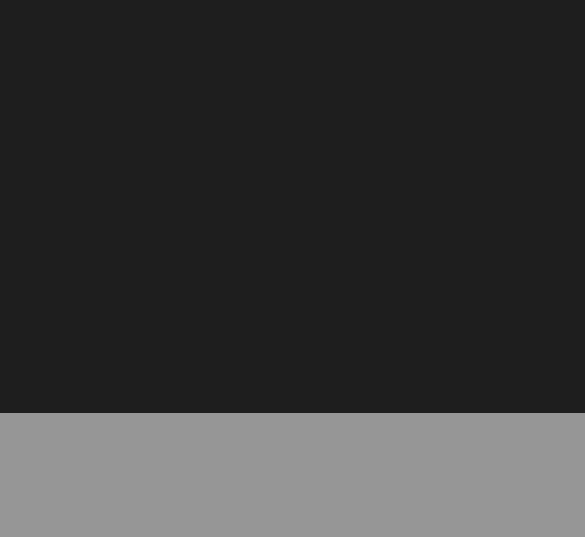
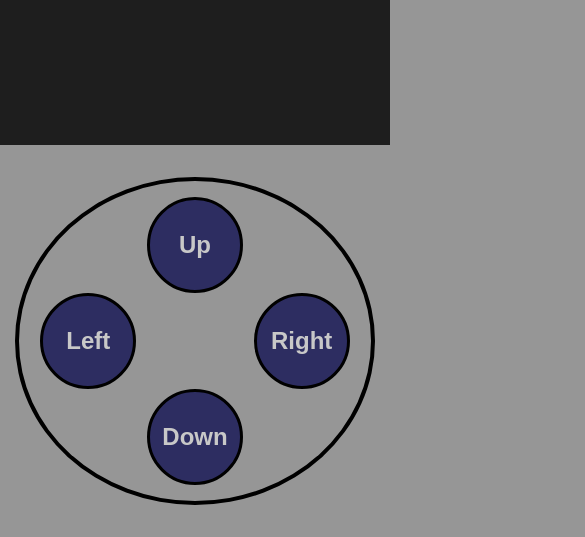
Before and after one commit to jtkyber/snake-game, a website with bundled scripts: page public/index.html in a window 390 px wide. Shown: the part 307-844 px from the top of the page, 585 px wide, since content can reach past the window. Built offline with nearby package versions, Linux system fonts and the light colour scheme.

Commit message:
added controls for mobile

```diff
--- a/public/index.css
+++ b/public/index.css
@@ -7,6 +7,9 @@ body {
     height: 100vh;
     overflow: hidden;
     background-color: rgb(150, 150, 150);
+    display: flex;
+    flex-flow: column nowrap;
+    align-items: center;
 }
 
 .game {
@@ -60,9 +63,68 @@ li {
     width: 100%;
     display: flex;
     justify-content: center;
-    margin-top: 3rem;
     font-size: 4rem;
     user-select: none;
     color: rgb(200, 0, 0);
     z-index: -1;
+    text-align: center;
 }
+
+.buttons {
+    display: none;
+}
+
+@media screen and (orientation:  portrait) {
+    .game {
+        position: relative;
+        width: 100%;
+        height: 70vh;
+        background-color: rgb(30, 30, 30);
+    }
+
+    .buttons {
+        display: grid;
+        margin-top: 2rem;
+        margin-bottom: 2rem;
+        height: 20rem;
+        width: 20rem;
+        border: 4px solid black;
+        border-radius: 50%;
+        grid-template-areas:
+        ". up ."
+        "left . right"
+        ". down .";
+        justify-items: center;
+        align-items: center;
+        padding: 1rem;
+    }
+
+    button {
+        width: 6rem;
+        height: 6rem;
+        border-radius: 50%;
+        outline: none;
+        border: 3px solid black;
+        font-size: 1.5rem;
+        font-weight: 600;
+        background-color: rgba(0, 0, 75, 0.7);
+        color: rgb(200, 200, 200);
+    }
+
+    button:hover {
+        opacity: 60%;
+    }
+}
+
+#left {
+    grid-area: left;
+}
+#right {
+    grid-area: right;
+}
+#up {
+    grid-area: up;
+}
+#down {
+    grid-area: down;
+}
--- a/public/index.html
+++ b/public/index.html
@@ -16,5 +16,11 @@
         </ul>
         <div class="food"></div>
     </div>
+    <div class="buttons">
+        <button id="left">Left</button>
+        <button id="right">Right</button>
+        <button id="up">Up</button>
+        <button id="down">Down</button>
+    </div>
 </body>
 </html>
--- a/public/index.js
+++ b/public/index.js
@@ -84,3 +84,21 @@ document.addEventListener('keydown', e => {
         changeDirection('down');
     }
 })
+
+document.addEventListener('click', e => {
+    if ((e.target.id === 'left') && !snakeHead.classList.contains('left')) {
+        changeDirection('left');
+    }
+
+    if ((e.target.id === 'right') && !snakeHead.classList.contains('right')) {
+        changeDirection('right');
+    }
+
+    if ((e.target.id === 'up') && !snakeHead.classList.contains('up')) {
+        changeDirection('up');
+    }
+
+    if ((e.target.id === 'down') && !snakeHead.classList.contains('down')) {
+        changeDirection('down');
+    }
+})
```
